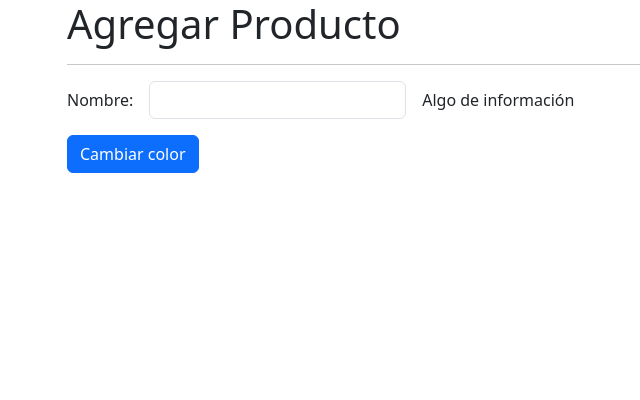
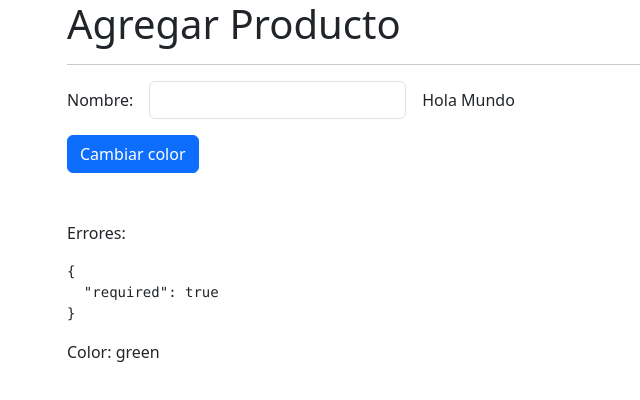
Before and after one commit to florius88/directiveSignalsApp, an Angular app: page /products/product in a window 1280 px wide. Shown: the top 400 px of the page, without its empty margins (15-655 px from the left). Built offline with nearby package versions, Linux system fonts and the light colour scheme.

Commit message:
Custom Label - directiva personalizada

```diff
--- a/src/app/products/pages/product-page/product-page.component.html
+++ b/src/app/products/pages/product-page/product-page.component.html
@@ -1,7 +1,7 @@
 <h1>Agregar Producto</h1>
 <hr>
 
-<form action="">
+<form [formGroup]="myForm">
 
   <div class="row g-3 align-items-center mb-3">
 
@@ -10,21 +10,26 @@
     </div>
 
     <div class="col-auto">
-      <input type="text" class="form-control">
+      <input type="text" class="form-control" formControlName="name">
     </div>
 
     <div class="col-auto">
-      <span>Algo de información</span>
+      <!-- Directiva personalizada -->
+      <span customLabel></span>
     </div>
 
   </div>
 
   <div class="row">
     <div class="col">
-      <button class="btn btn-primary">
+      <button class="btn btn-primary" (click)="changeColor()">
         Cambiar color
       </button>
     </div>
   </div>
 
 </form>
+
+<p class="mt-5">Errores:</p>
+<pre>{{ myForm.get('name')?.errors | json }}</pre>
+<p>Color: {{ color }}</p>
--- a/src/app/products/pages/product-page/product-page.component.ts
+++ b/src/app/products/pages/product-page/product-page.component.ts
@@ -1,4 +1,6 @@
-import { Component } from '@angular/core';
+import { Component, inject } from '@angular/core';
+import { FormBuilder, FormGroup, Validators } from '@angular/forms';
+
 
 @Component({
   templateUrl: './product-page.component.html',
@@ -6,4 +8,18 @@
 })
 export class ProductPageComponent {
 
+  // Estos dos casos son lo mismo:
+  // constructor(private fb: FormBuilder) {}
+  private fb = inject(FormBuilder)
+
+  public color: string = 'green'
+
+  public myForm: FormGroup = this.fb.group({
+    name: ['', [Validators.required, Validators.minLength(6), Validators.email]],
+  })
+
+  changeColor() {
+    this.color = '#xxxxxx'.replace(/x/g, y => (Math.random() * 16 | 0).toString(16))
+  }
+
 }
--- /dev/null
+++ b/src/app/shared/directives/custom-label.directive.ts
@@ -0,0 +1,23 @@
+import { Directive, ElementRef, OnInit } from '@angular/core';
+
+
+@Directive({
+  selector: '[customLabel]'
+})
+export class CustomLabelDirective implements OnInit {
+
+  private htmlElement?: ElementRef<HTMLElement>
+
+  constructor(private element: ElementRef<HTMLElement>) {
+    console.log('Constructor de la directiva');
+    console.log(element);
+    this.htmlElement = element
+
+    this.htmlElement.nativeElement.innerHTML = 'Hola Mundo'
+  }
+
+  ngOnInit(): void {
+    console.log('Directiva - NgOnInit');
+  }
+
+}
```
Also changed, not shown: src/app/products/products.module.ts (+7 -2 lines), src/app/shared/shared.module.ts (added, +18 -0 lines).
